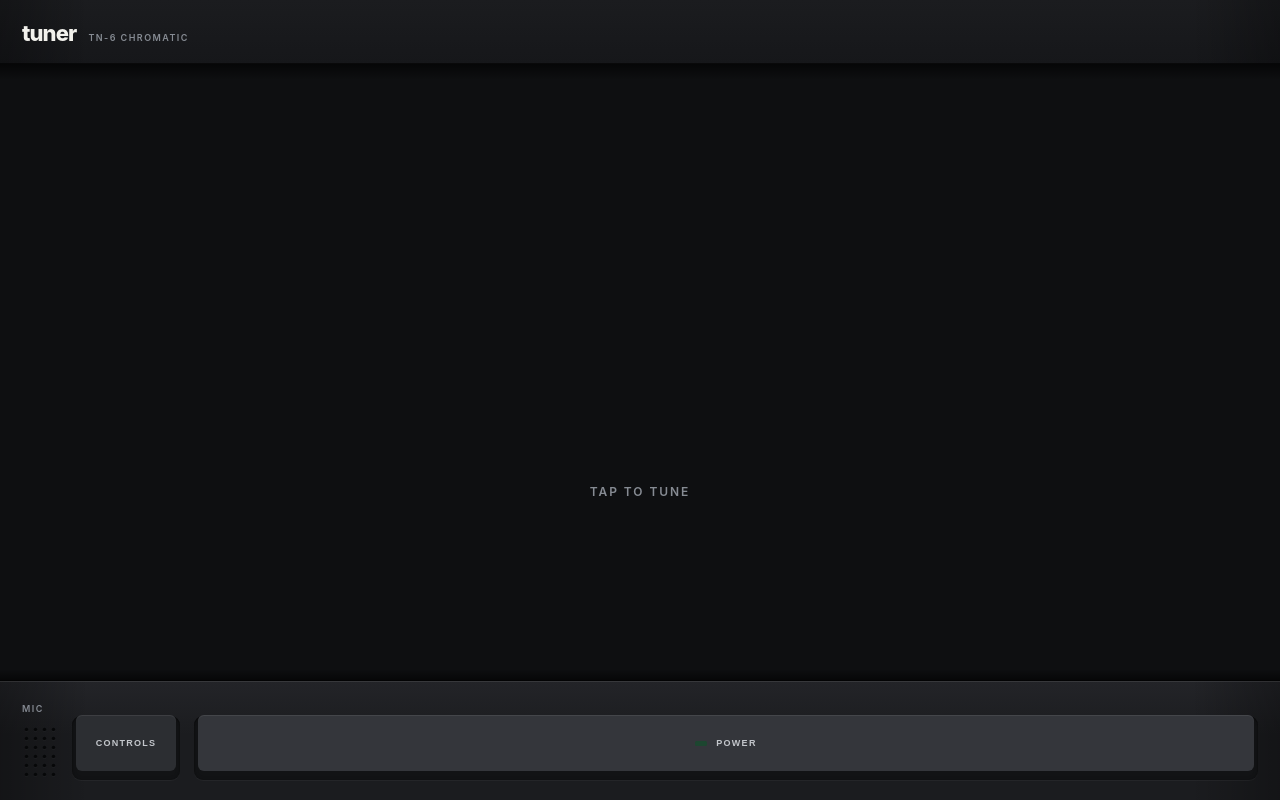
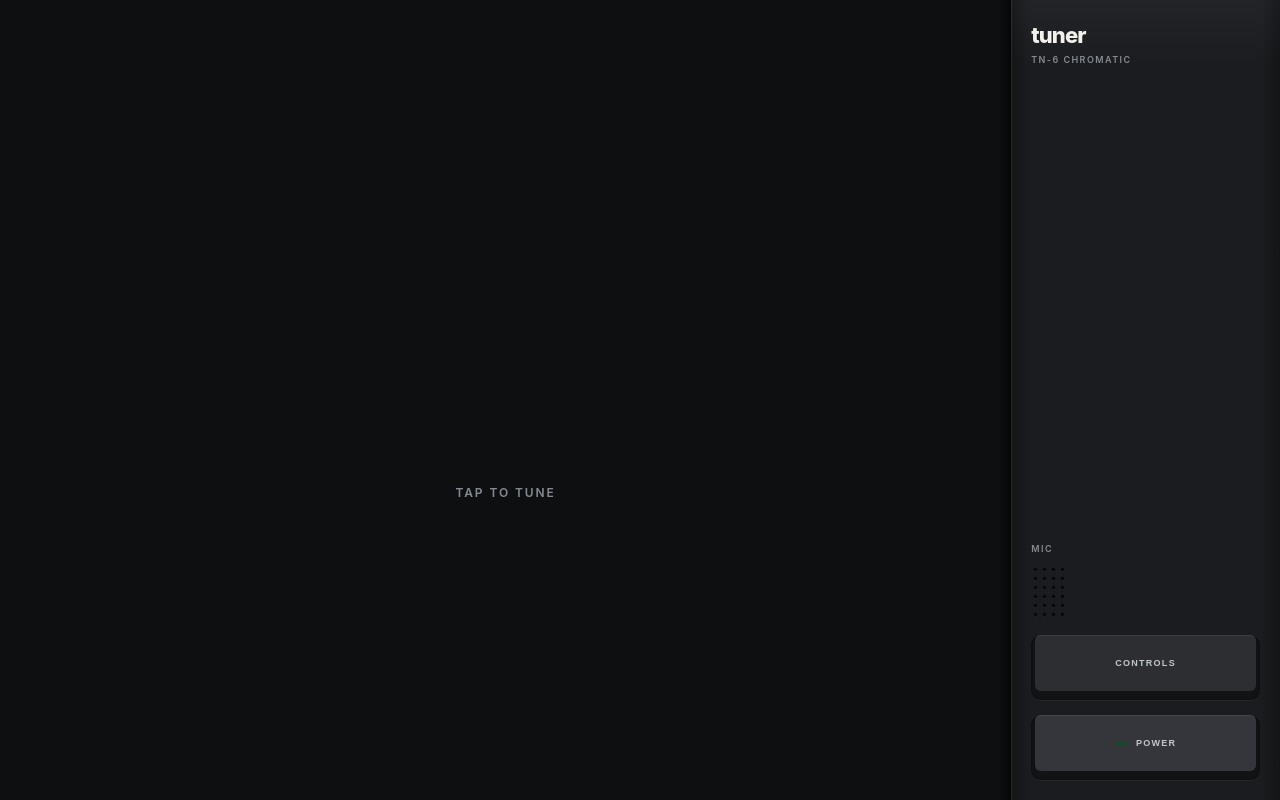
Before and after one commit to nathanvt/guitar-tuner, a website built with Vite: page index.html in a window 1280 px wide. Built offline with nearby package versions, Linux system fonts and the light colour scheme; files whose address does not match are found by name.

Commit message:
Side-by-side layout for landscape and desktop; optically centered icon
- Wider-than-tall windows (phones on their side, desktop browsers) now
  lay out side by side: the screen full height on the left, the casing
  as a column on the right with the name up top and the keys stacked
  at the bottom, power last. The controls tray opens sideways, the
  screen's right edge sliding left, with the reading shifting and
  fitting on the horizontal axis. The stylesheet tells the script which
  layout is in force through --layout.
- The reading's radius is capped at 300px so it doesn't swamp large
  screens.
- Wide portrait screens keep the stacked layout with keys and tray
  contents held to 520px, centered.
- Icon: the artwork moved up 1.5% so its box is centered, and the E was
  nudged right by 0.3 of a pixel to offset its left-heavy spine.

Co-Authored-By: Claude Opus 5.5 <noreply@anthropic.com>

```diff
--- a/src/main.ts
+++ b/src/main.ts
@@ -539,15 +539,19 @@ function showLock(amount: number) {
 }
 
 /**
- * How the screen lifts to uncover the controls tray: its bottom edge rises by the
- * tray's height, and the reading moves up by half that so it stays centered in what's
- * left, shrinking only if it wouldn't otherwise fit. CSS animates both as transforms,
- * so the reading is never redrawn mid-lift.
+ * How the screen opens to uncover the controls tray. Stacked (portrait), its bottom
+ * edge rises by the tray's height; side by side (landscape), its right edge slides
+ * left by the tray's width. Either way the reading moves half that distance to stay
+ * centered in what's left, shrinking only if it wouldn't otherwise fit. CSS animates
+ * both as transforms, so the reading is never redrawn mid-move. The stylesheet says
+ * which layout is in force through --layout.
  */
 function fitLid() {
-  const tray = ui.dashboard.offsetHeight;
-  const visible = ui.reading.clientHeight - tray;
-  const fit = Math.min(1, (visible - 24) / (reading.compositionHeight || 1));
+  const side = getComputedStyle(ui.device).getPropertyValue('--layout').trim() === 'side';
+  const tray = side ? ui.dashboard.offsetWidth : ui.dashboard.offsetHeight;
+  const visible = (side ? ui.reading.clientWidth : ui.reading.clientHeight) - tray;
+  const needed = side ? reading.compositionWidth : reading.compositionHeight;
+  const fit = Math.min(1, (visible - 24) / (needed || 1));
   ui.device.style.setProperty('--tray', `${tray}px`);
   ui.device.style.setProperty('--shift', `${-tray / 2}px`);
   // The reading gives way generously: the tray's room matters more while it's open.
--- a/src/reading.ts
+++ b/src/reading.ts
@@ -38,6 +38,10 @@ const ARC_STAGGER = 0.5;
 const GLOW_STAGGER = 0.5;
 /** Height of the whole composition, lit center bar to the note's foot, in radii. */
 const COMPOSITION = 2.28;
+/** Width of the arc with its end bars lit, in radii. The note is narrower. */
+const COMPOSITION_WIDTH = 2.1;
+/** On big screens the reading stops growing here, in CSS pixels. */
+const MAX_RADIUS = 300;
 /** Where the composition's middle sits, as a fraction of the screen's height from the top. */
 const OPTICAL_CENTER = 0.46;
 /** Space kept clear at the screen's top and bottom edges, in CSS pixels. */
@@ -135,6 +139,11 @@ export class Reading {
   /** Height of the arc and note together, in CSS pixels. */
   get compositionHeight(): number {
     return this.layout ? this.layout.radius * COMPOSITION : 0;
+  }
+
+  /** Width of the arc and note together, in CSS pixels. */
+  get compositionWidth(): number {
+    return this.layout ? this.layout.radius * COMPOSITION_WIDTH : 0;
   }
 
   /** Vertical center of the note, in CSS pixels, for text that takes its place. */
@@ -277,7 +286,7 @@ function ripple(time: number, i: number, period: number): number {
 /** Sizes the arc to the space, then sets the note inside it. */
 function layout(width: number, height: number): Layout {
   // The composition is COMPOSITION radii tall and about 2.1 radii wide.
-  const radius = Math.min(width * 0.44, (height - 24) / COMPOSITION);
+  const radius = Math.min(width * 0.44, (height - 24) / COMPOSITION, MAX_RADIUS);
   const bar = radius * 0.2;
   const pitch = radius * 0.19;
   const small = pitch * 0.38;
--- a/src/style.css
+++ b/src/style.css
@@ -133,6 +133,9 @@ h2 {
 /* ---------- Layout ---------- */
 
 .device {
+  /* Read by the script: 'stack' (portrait) or 'side' (landscape). */
+  --layout: stack;
+
   display: flex;
   flex-direction: column;
   width: 100vw;
@@ -784,3 +787,119 @@ h2 {
     animation: none;
   }
 }
+
+/* ---------- Wide portrait: tablets and tall desktop windows ---------- */
+
+/* The keys and the tray's contents keep a phone-like width, centered. */
+@media (orientation: portrait) and (min-width: 600px) {
+  .keys,
+  .dashboard-head,
+  .pages {
+    width: 100%;
+    max-width: 520px;
+    margin-inline: auto;
+  }
+}
+
+/* ---------- Landscape: phones on their side, and desktop windows ---------- */
+
+/*
+  Side by side: the screen runs the full height on the left, and the casing is a
+  column on the right, with the name at the top and the keys stacked at the bottom,
+  power last, where a thumb rests. The controls tray opens sideways: the screen's
+  right edge slides left to uncover it.
+*/
+@media (orientation: landscape) {
+  .device {
+    --layout: side;
+
+    display: grid;
+    grid-template-columns: minmax(0, 1fr) clamp(196px, 21vw, 280px);
+    grid-template-rows: auto minmax(0, 1fr);
+    grid-template-areas:
+      'stage brand'
+      'stage panel';
+  }
+
+  .stage {
+    grid-area: stage;
+    min-height: 0;
+  }
+
+  /* The column's edge facing the screen catches the light. */
+  .brand {
+    grid-area: brand;
+    flex-direction: column;
+    align-items: flex-start;
+    gap: 6px;
+    padding: max(22px, env(safe-area-inset-top)) max(20px, env(safe-area-inset-right)) 0 20px;
+    background:
+      var(--sides),
+      linear-gradient(var(--casing-high), var(--panel));
+    box-shadow: inset 1px 0 0 var(--bevel-light);
+  }
+
+  .panel {
+    grid-area: panel;
+    justify-content: flex-end;
+    padding: 20px max(20px, env(safe-area-inset-right)) max(20px, env(safe-area-inset-bottom)) 20px;
+    background:
+      var(--sides),
+      var(--panel);
+    box-shadow: inset 1px 0 0 var(--bevel-light);
+  }
+
+  .keys {
+    flex-direction: column;
+    align-items: stretch;
+    gap: 16px;
+  }
+
+  .key-controls {
+    width: 100%;
+  }
+
+  .well-power {
+    flex: none;
+  }
+
+  /* No casing above the screen here, so no overhang shadow. */
+  .reading::after {
+    display: none;
+  }
+
+  [data-panel='open'] .reading {
+    clip-path: inset(0px var(--tray, 0px) 0px 0px);
+  }
+
+  [data-panel='open'] .screen-content {
+    transform: translateX(var(--shift, 0px)) scale(var(--fit, 1));
+  }
+
+  /* The screen's casing edge is its right edge, and it slides left with the lid. */
+  .lid-edge {
+    inset: 0 0 0 auto;
+    width: 12px;
+    height: auto;
+    background: linear-gradient(90deg, transparent, var(--recess));
+    box-shadow: inset -1px 0 0 var(--bevel-dark);
+  }
+
+  [data-panel='open'] .lid-edge {
+    transform: translateX(calc(var(--tray, 0px) * -1));
+  }
+
+  .dashboard {
+    left: auto;
+    top: 0;
+    display: flex;
+    flex-direction: column;
+    justify-content: center;
+    width: min(380px, 78%);
+    padding: max(18px, env(safe-area-inset-top)) 20px max(18px, env(safe-area-inset-bottom));
+    overflow-y: auto;
+    overscroll-behavior: contain;
+    /* The slid-back screen's edge shades the tray's left side. */
+    box-shadow: inset 14px 0 16px -14px var(--tray-shade);
+  }
+}
```
Also changed, not shown: scripts/make-icons.mjs (+7 -2 lines), README.md, public/favicon.svg, public/icons/apple-touch-icon.png, public/icons/icon-192.png, public/icons/icon-512-maskable.png, public/icons/icon-512.png.
